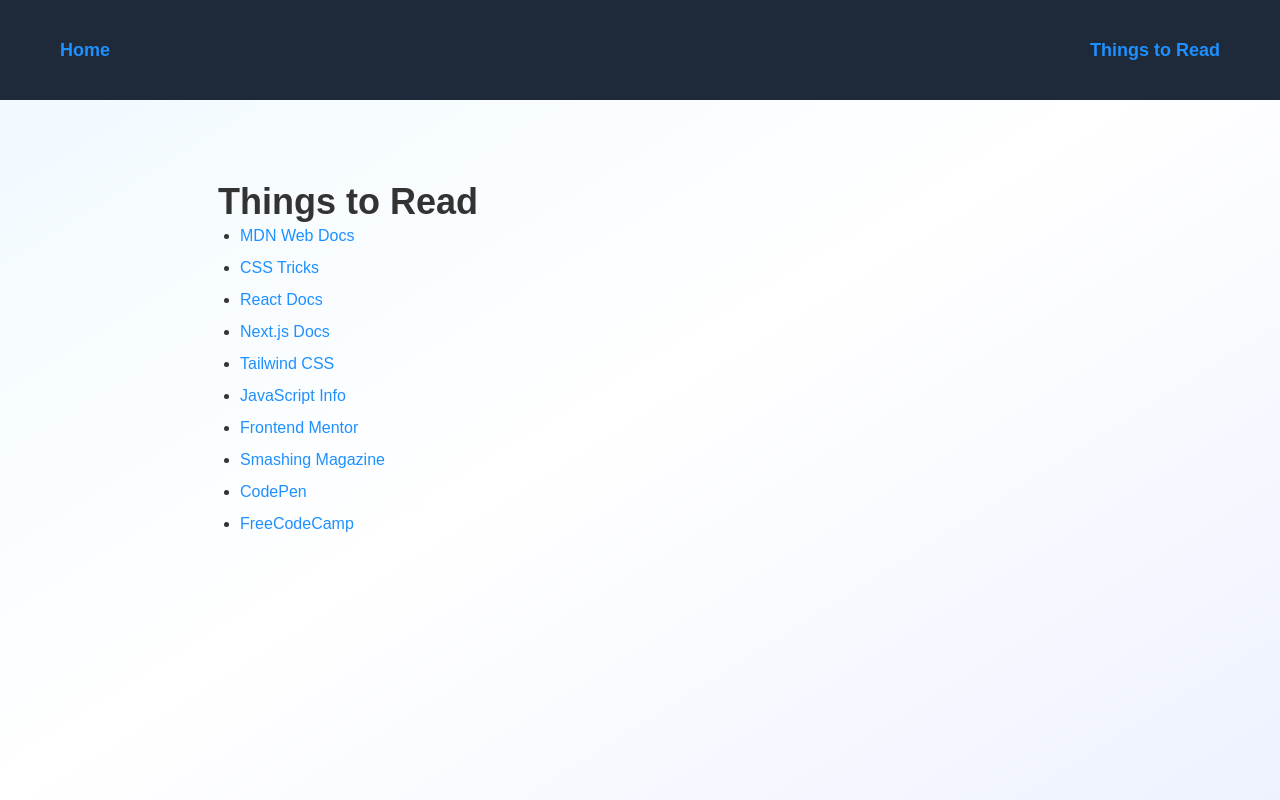
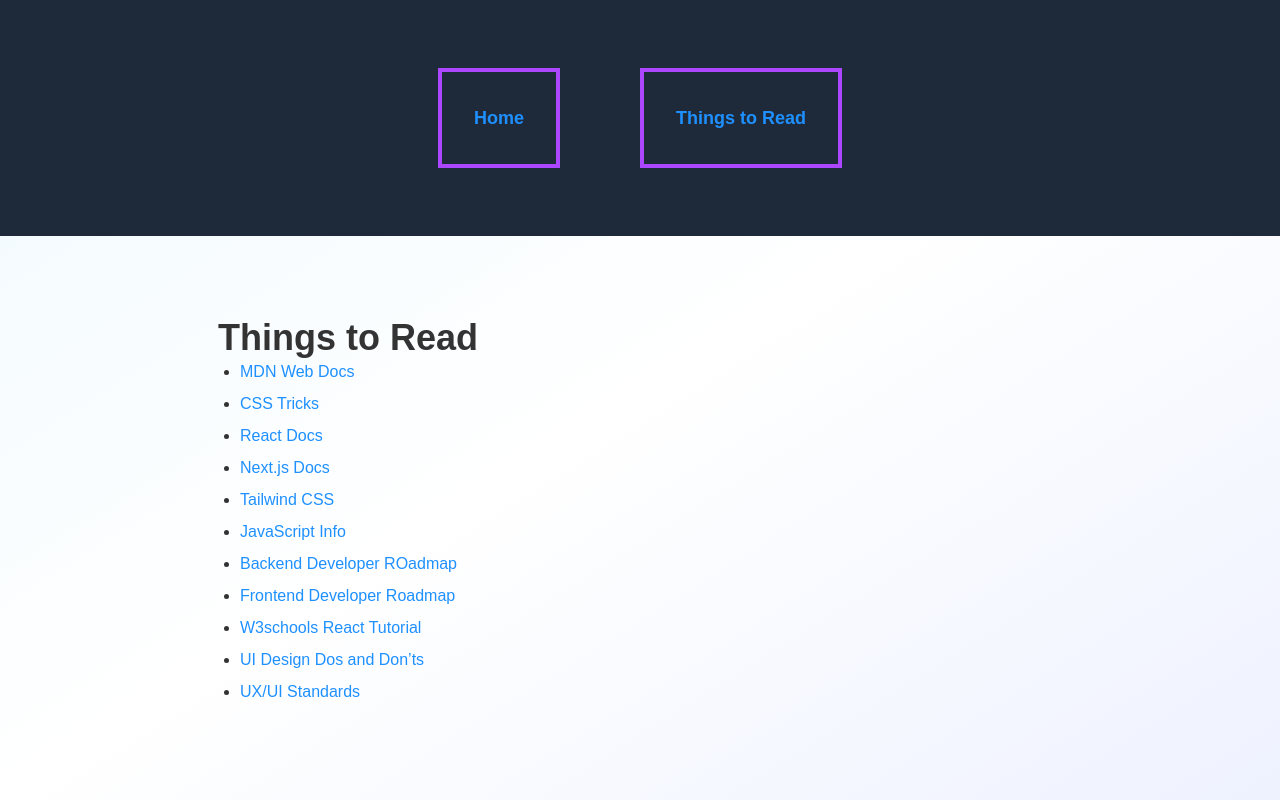
Before and after one commit to RinkalFaldu/css480website, a Next.js app: page /things-to-read in a window 1280 px wide. Built offline with nearby package versions, Linux system fonts and the light colour scheme.

Commit message:
added design to nevbar

```diff
--- a/app/components/Navbar.tsx
+++ b/app/components/Navbar.tsx
@@ -1,14 +1,13 @@
-// filepath: c:\Users\rinka\Desktop\College classes\CSS 480\css480website\app\components\Navbar.tsx
 import Link from 'next/link';
 
 export default function Navbar() {
   return (
     <nav className="bg-gray-800 text-white p-4">
-      <div className="container mx-auto flex justify-between">
-        <Link href="/" className="text-lg font-bold">
+      <div className="container mx-auto flex flex-row items-center justify-center gap-x-4 ">
+        <Link href="/" className="text-lg font-bold hover:underline border-4 border-purple-500 m-8 p-8">
           Home
         </Link>
-        <Link href="/things-to-read" className="text-lg font-bold">
+        <Link href="/things-to-read" className="text-lg font-bold hover:underline border-4 border-purple-500 m-8 p-8">
           Things to Read
         </Link>
       </div>
--- a/app/things-to-read/page.tsx
+++ b/app/things-to-read/page.tsx
@@ -12,10 +12,12 @@
     { name: 'Next.js Docs', url: 'https://nextjs.org/' },
     { name: 'Tailwind CSS', url: 'https://tailwindcss.com/' },
     { name: 'JavaScript Info', url: 'https://javascript.info/' },
-    { name: 'Frontend Mentor', url: 'https://www.frontendmentor.io/' },
-    { name: 'Smashing Magazine', url: 'https://www.smashingmagazine.com/' },
-    { name: 'CodePen', url: 'https://codepen.io/' },
-    { name: 'FreeCodeCamp', url: 'https://www.freecodecamp.org/' },
+    { name: 'Backend Developer ROadmap', url: 'https://roadmap.sh/backend' },
+    { name: 'Frontend Developer Roadmap', url: 'https://roadmap.sh/frontend' },
+    { name: 'W3schools React Tutorial', url: 'https://www.w3schools.com/REACT/DEFAULT.ASP' },
+    { name: 'UI Design Dos and Don’ts', url: 'https://developer.apple.com/design/tips/' },
+    { name: 'UX/UI Standards', url: 'https://medium.com/@chathuswijekoonuom/ui-ux-standards-ddb4ad898ccc' },
+
   ];
 
   return (
```
